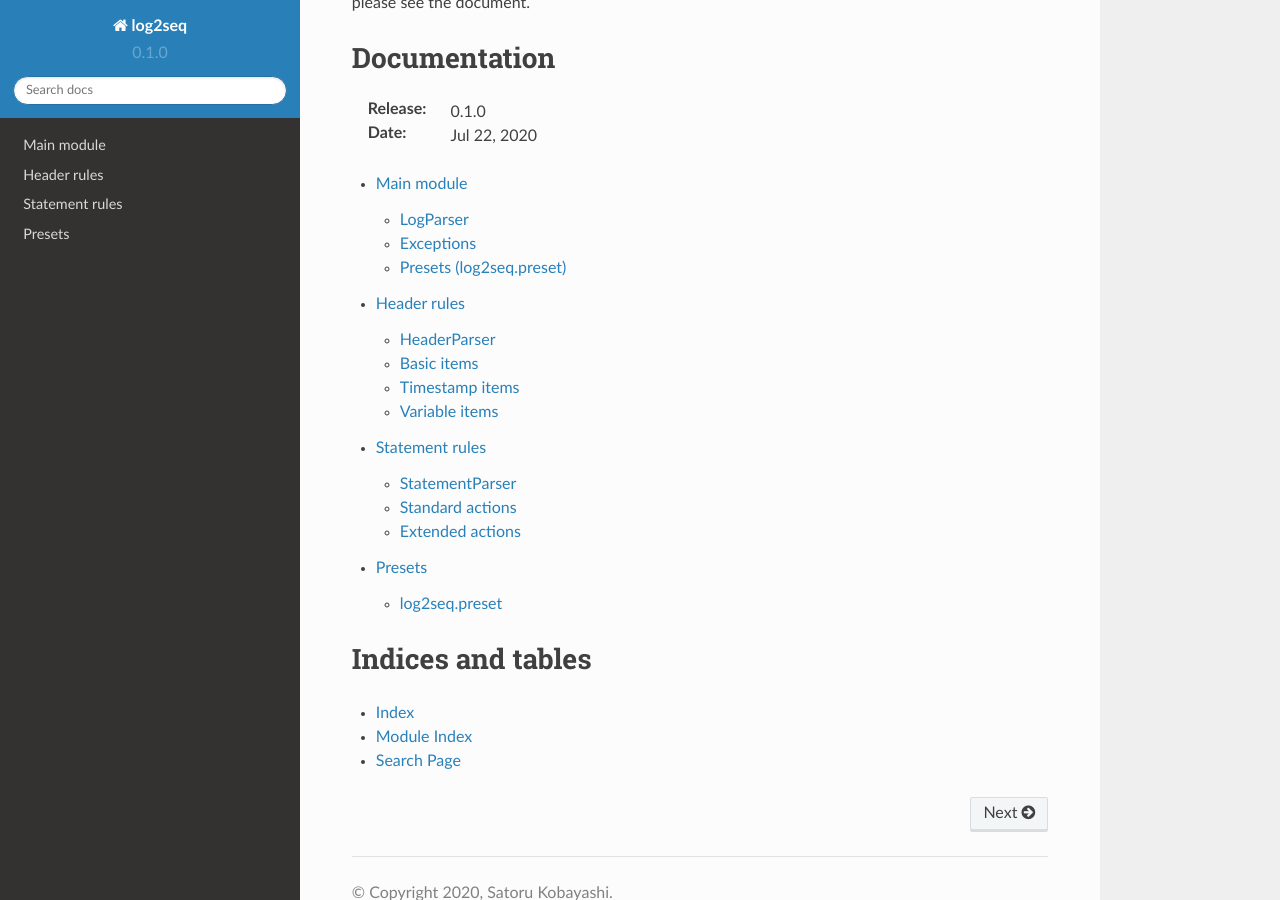
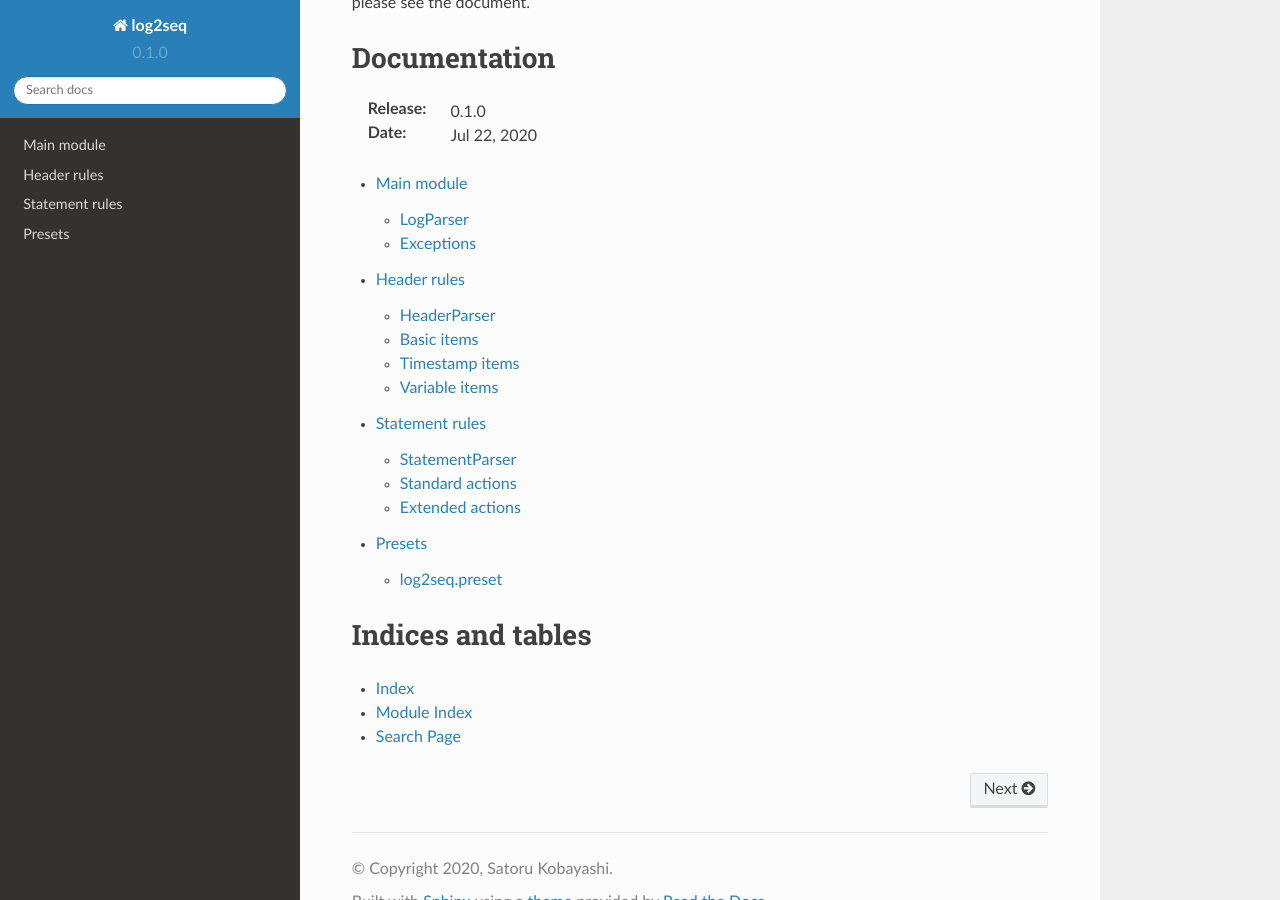
Before and after one commit to amulog/log2seq, a Sphinx documentation site: the page built from docs/index.rst, in a window 1280 px wide and 900 px high, scrolled down 1681 px. Built offline with Sphinx 7.4.7 and the Read the Docs theme 2.0.0, drawn with Linux system fonts in a browser that asks for light colours.

Commit message:
documentation debug

```diff
--- a/docs/conf.py
+++ b/docs/conf.py
@@ -22,8 +22,9 @@
 copyright = '2020, Satoru Kobayashi'
 author = 'Satoru Kobayashi'
 
+# -- General configuration ---------------------------------------------------
 
-# -- General configuration ---------------------------------------------------
+master_doc = 'index'
 
 # Add any Sphinx extension module names here, as strings. They can be
 # extensions coming with Sphinx (named 'sphinx.ext.*') or your custom
--- a/docs/ref_main.rst
+++ b/docs/ref_main.rst
@@ -18,10 +18,3 @@
 
 .. autoclass:: log2seq.LogParseFailure
    :members:
-
-
-Presets (log2seq.preset)
-------------------------
-
-.. automodule:: log2seq.preset
-  :members:
```
